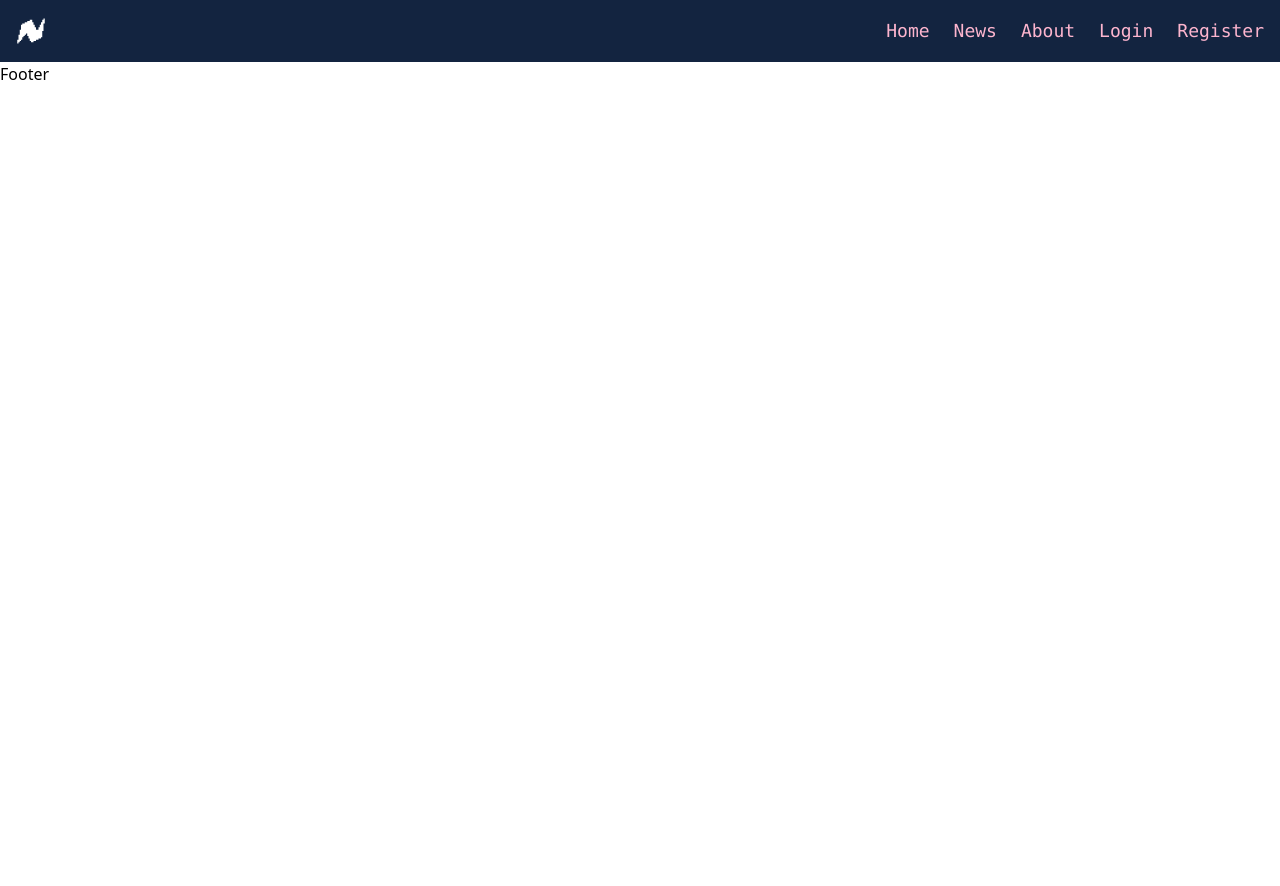
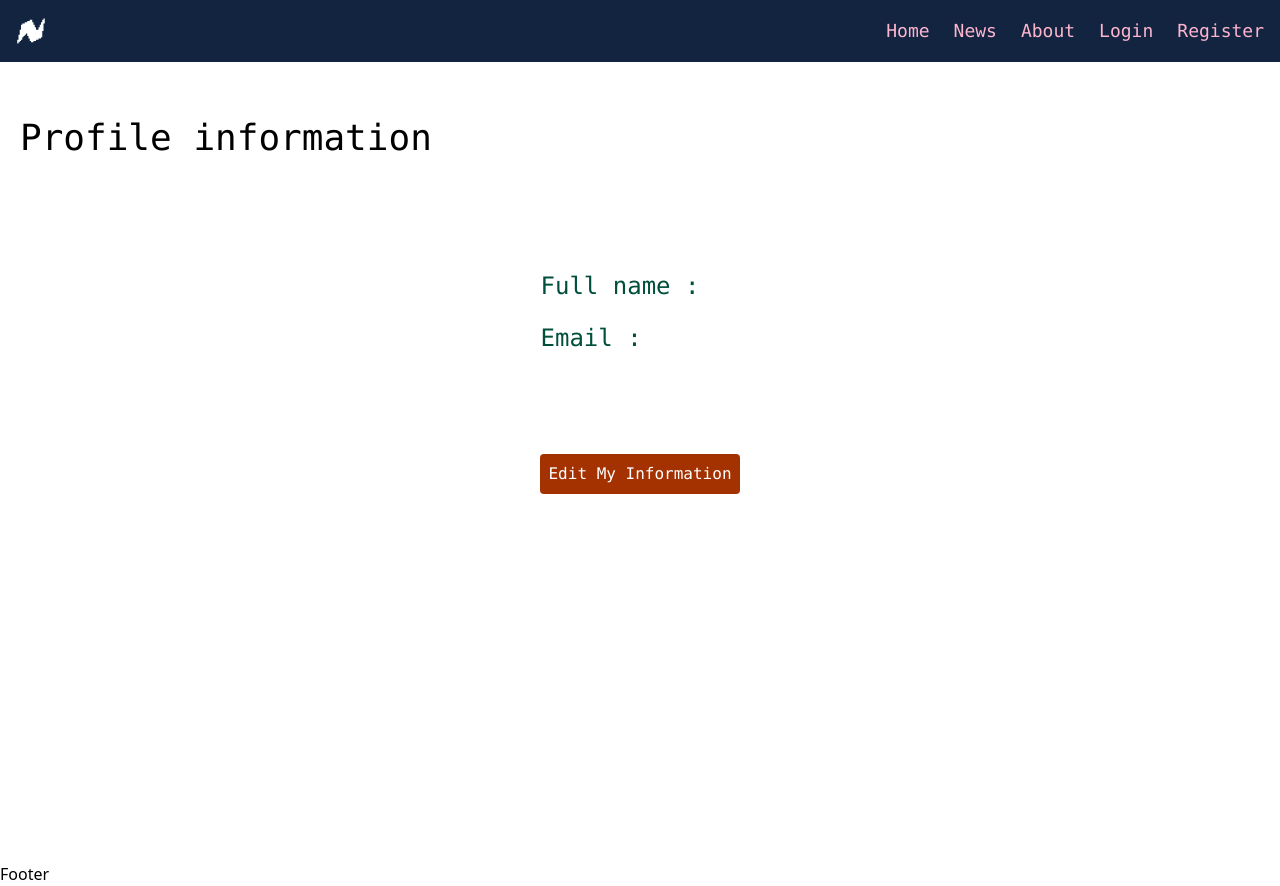
Before and after one commit to marstrx/News-Platform, a React (Vite) app in the folder website/: page /profile in a window 1280 px wide. Before the commit the page ends 800 px from the top, so only its background shows below. Built offline with nearby package versions, Linux system fonts and the light colour scheme; no server answers.

Commit message:
user data displayed succussfully

```diff
--- a/website/src/Components/Profile/Profile.tsx
+++ b/website/src/Components/Profile/Profile.tsx
@@ -1,17 +1,40 @@
-import { JSX } from "react"
+import { JSX, useState } from "react"
 import { useContext } from "react"
 import { AuthContext } from "../../Context/AuthContext"
 import { log } from "node:console";
 
-function Profile() :JSX.Element {
-  const {user} = useContext(AuthContext);
-  console.log(user?.name);
-  console.log(user?.email);
+function Profile(): JSX.Element {
+  const { user } = useContext(AuthContext);
+  const [editing, setEditing] = useState(false);
+
+  const [name, setName] = useState("");
+  const [email, setEmail] = useState("");
 
   return (
-    <div>
+    <div className="h-screen px-5 py-14 bg-blend-multiply">
+      <h2 className="text-4xl font-mono ">Profile information</h2>
+      {!editing ? (
+        <div className="flex justify-center items-center">
+          <div className="flex flex-col justify-center items-start gap-5 px-20 py-28">
+            <div className="flex items-center gap-10">
+              <p className="text-2xl text-emerald-900 font-mono">Full name :</p>
+              <p className="text-2xl text-emerald-900 font-mono">{user?.name}</p>
+            </div>
+            <div className="flex items-center gap-10">
+              <p className="text-2xl text-emerald-900 font-mono">Email :</p>
+              <p className="text-2xl text-emerald-900 font-mono">{user?.email}</p>
+            </div>
+            <button className="bg-[#a43100] rounded text-white p-2 w-full mt-20 font-mono">Edit My Information</button>
+          </div>
+        </div>
+      ) :
+        (<div>
+
+        </div>)
+      }
     </div>
   )
+
 }
 
 export default Profile
```
